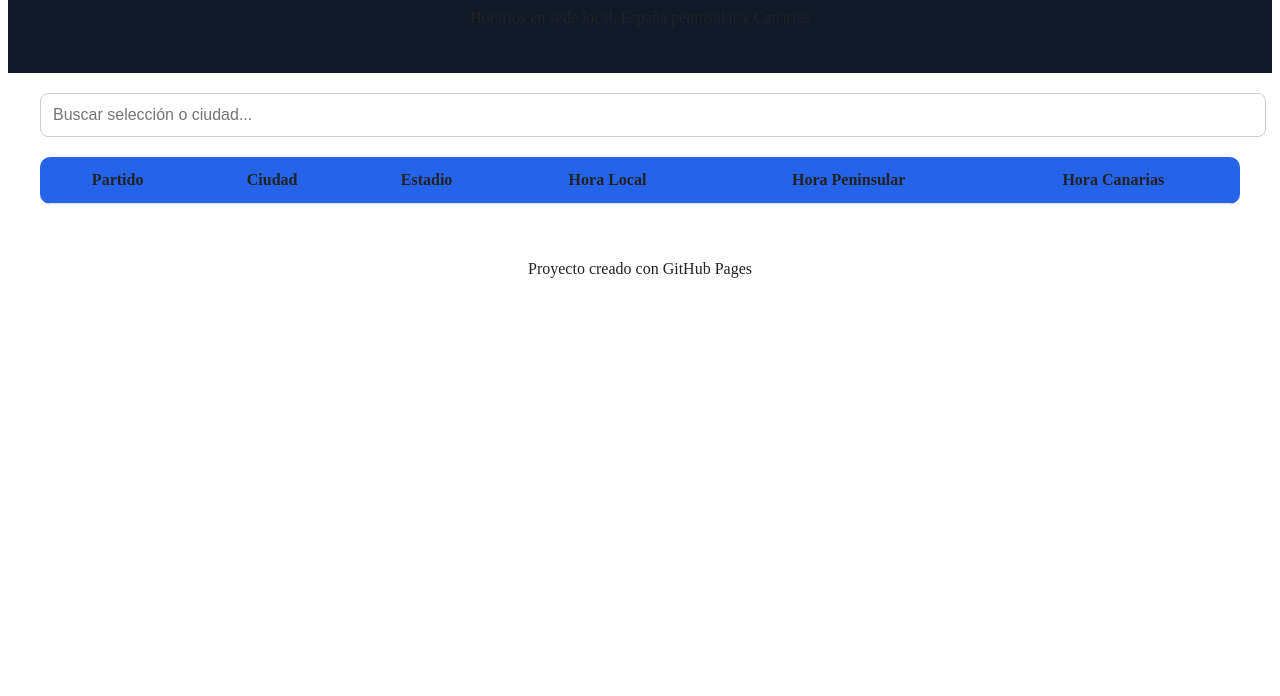
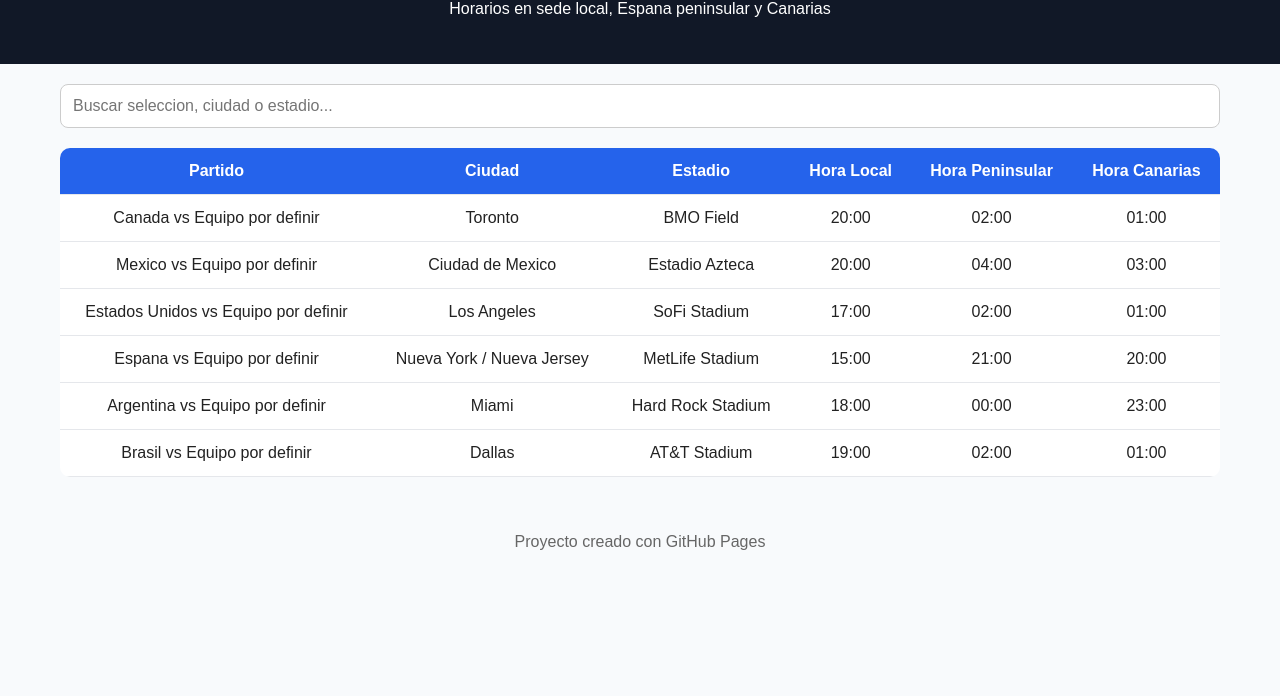
Before and after one commit to Melchor18/PROYECTO-CURSO-IA-2, a plain HTML site: page index.html in a window 1280 px wide. Shown: the part 104-800 px from the top of the page. Drawn offline with Linux system fonts and the light colour scheme.

Commit message:
Anadir partidos y cargar tabla

```diff
--- a/app.js
+++ b/app.js
@@ -0,0 +1,68 @@
+const tablaPartidos = document.getElementById("tablaPartidos");
+const buscador = document.getElementById("buscador");
+
+let partidos = [];
+
+function crearCelda(texto) {
+  const celda = document.createElement("td");
+  celda.textContent = texto;
+  return celda;
+}
+
+function pintarPartidos(listaPartidos) {
+  tablaPartidos.innerHTML = "";
+
+  if (listaPartidos.length === 0) {
+    const fila = document.createElement("tr");
+    const celda = document.createElement("td");
+    celda.colSpan = 6;
+    celda.textContent = "No se encontraron partidos.";
+    fila.appendChild(celda);
+    tablaPartidos.appendChild(fila);
+    return;
+  }
+
+  listaPartidos.forEach((partido) => {
+    const fila = document.createElement("tr");
+
+    fila.appendChild(crearCelda(partido.partido));
+    fila.appendChild(crearCelda(partido.ciudad));
+    fila.appendChild(crearCelda(partido.estadio));
+    fila.appendChild(crearCelda(partido.horaLocal));
+    fila.appendChild(crearCelda(partido.horaPeninsular));
+    fila.appendChild(crearCelda(partido.horaCanarias));
+
+    tablaPartidos.appendChild(fila);
+  });
+}
+
+function filtrarPartidos() {
+  const texto = buscador.value.toLowerCase().trim();
+
+  const partidosFiltrados = partidos.filter((partido) =>
+    partido.partido.toLowerCase().includes(texto) ||
+    partido.ciudad.toLowerCase().includes(texto) ||
+    partido.estadio.toLowerCase().includes(texto)
+  );
+
+  pintarPartidos(partidosFiltrados);
+}
+
+async function cargarPartidos() {
+  try {
+    const respuesta = await fetch("partidos.json");
+    partidos = await respuesta.json();
+    pintarPartidos(partidos);
+  } catch (error) {
+    tablaPartidos.innerHTML = "";
+    const fila = document.createElement("tr");
+    const celda = document.createElement("td");
+    celda.colSpan = 6;
+    celda.textContent = "No se pudieron cargar los partidos.";
+    fila.appendChild(celda);
+    tablaPartidos.appendChild(fila);
+  }
+}
+
+buscador.addEventListener("input", filtrarPartidos);
+cargarPartidos();
--- a/index.html
+++ b/index.html
@@ -7,16 +7,14 @@
   <link rel="stylesheet" href="style.css">
 </head>
 <body>
-
   <header>
-    <h1>⚽ Mundial 2026</h1>
-    <p>Horarios en sede local, España peninsular y Canarias</p>
+    <h1>Mundial 2026</h1>
+    <p>Horarios en sede local, Espana peninsular y Canarias</p>
   </header>
 
   <main>
-
     <section class="filtros">
-      <input type="text" id="buscador" placeholder="Buscar selección o ciudad...">
+      <input type="text" id="buscador" placeholder="Buscar seleccion, ciudad o estadio...">
     </section>
 
     <section>
@@ -34,7 +32,6 @@
         <tbody id="tablaPartidos"></tbody>
       </table>
     </section>
-
   </main>
 
   <footer>
--- a/partidos.json
+++ b/partidos.json
@@ -0,0 +1,50 @@
+[
+  {
+    "partido": "Canada vs Equipo por definir",
+    "ciudad": "Toronto",
+    "estadio": "BMO Field",
+    "horaLocal": "20:00",
+    "horaPeninsular": "02:00",
+    "horaCanarias": "01:00"
+  },
+  {
+    "partido": "Mexico vs Equipo por definir",
+    "ciudad": "Ciudad de Mexico",
+    "estadio": "Estadio Azteca",
+    "horaLocal": "20:00",
+    "horaPeninsular": "04:00",
+    "horaCanarias": "03:00"
+  },
+  {
+    "partido": "Estados Unidos vs Equipo por definir",
+    "ciudad": "Los Angeles",
+    "estadio": "SoFi Stadium",
+    "horaLocal": "17:00",
+    "horaPeninsular": "02:00",
+    "horaCanarias": "01:00"
+  },
+  {
+    "partido": "Espana vs Equipo por definir",
+    "ciudad": "Nueva York / Nueva Jersey",
+    "estadio": "MetLife Stadium",
+    "horaLocal": "15:00",
+    "horaPeninsular": "21:00",
+    "horaCanarias": "20:00"
+  },
+  {
+    "partido": "Argentina vs Equipo por definir",
+    "ciudad": "Miami",
+    "estadio": "Hard Rock Stadium",
+    "horaLocal": "18:00",
+    "horaPeninsular": "00:00",
+    "horaCanarias": "23:00"
+  },
+  {
+    "partido": "Brasil vs Equipo por definir",
+    "ciudad": "Dallas",
+    "estadio": "AT&T Stadium",
+    "horaLocal": "19:00",
+    "horaPeninsular": "02:00",
+    "horaCanarias": "01:00"
+  }
+]
--- a/style.css
+++ b/style.css
@@ -1,5 +1,12 @@
 * {
+  box-sizing: border-box;
+}
+
+body {
+  margin: 0;
+  background: #f8fafc;
   color: #222;
+  font-family: Arial, Helvetica, sans-serif;
 }
 
 header {
@@ -67,3 +74,8 @@ footer {
     overflow-x: auto;
   }
 }
+
+header h1,
+header p {
+  color: white;
+}
```
